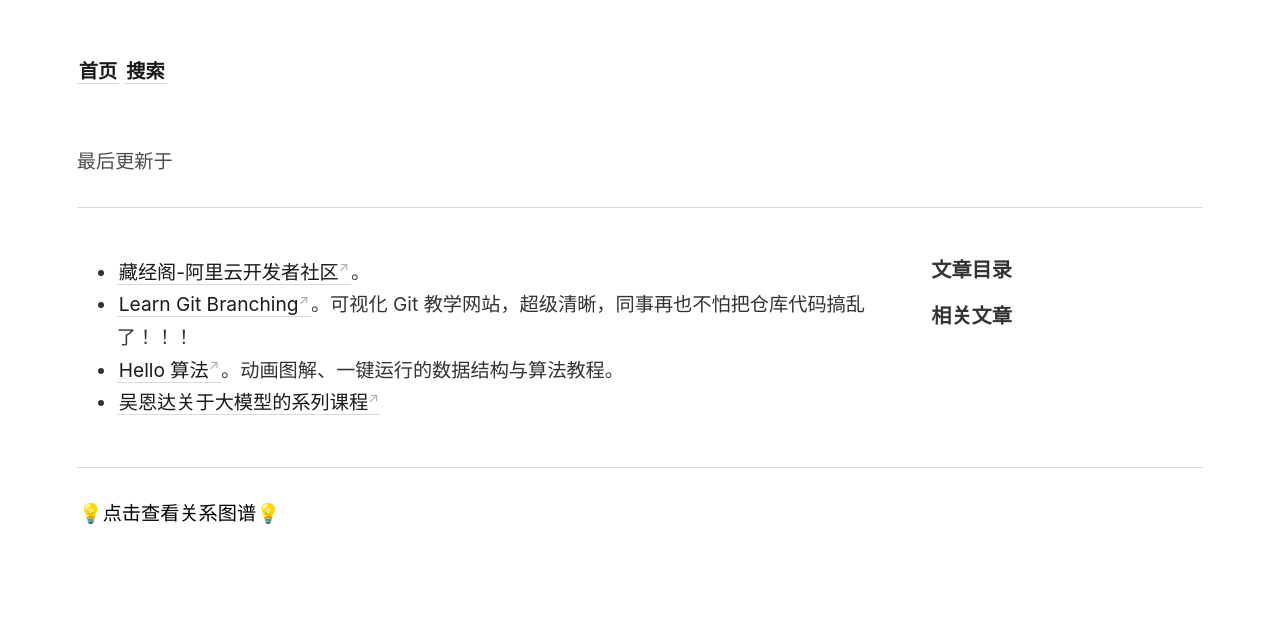
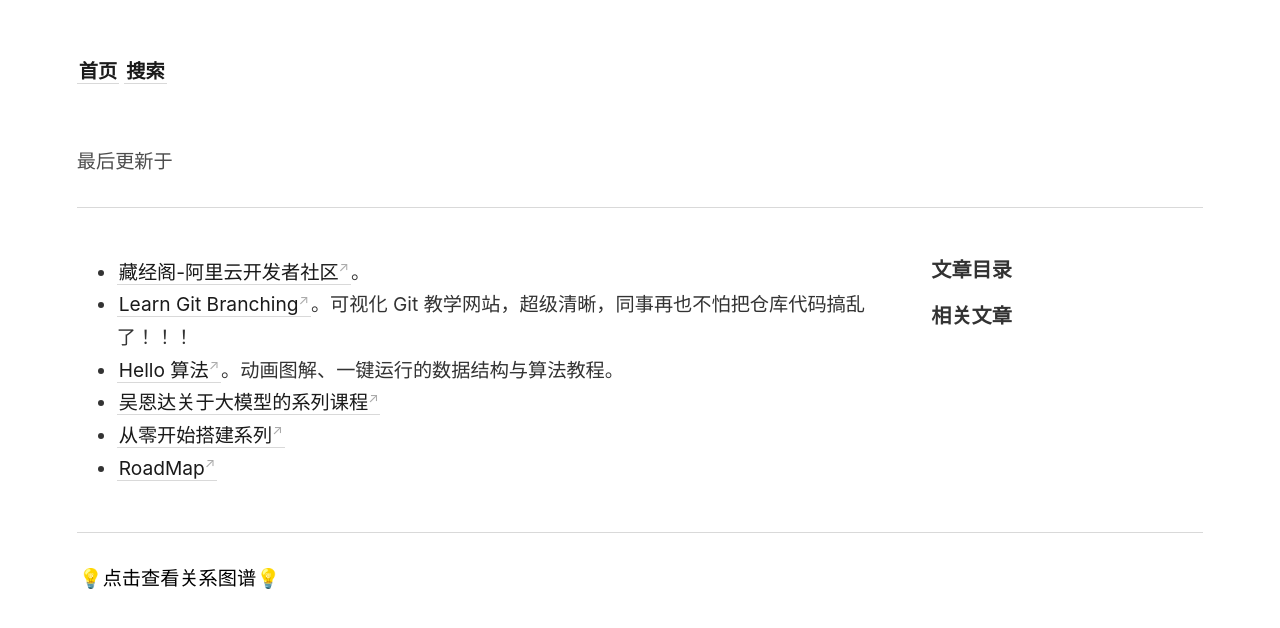
Before and after one commit to wingowen/digital-garden-jekyll, a Jekyll site: the page built from _notes/杂项/百宝袋.md, in a window 1280 px wide. Shown: the top 628 px of the page. Built offline with Jekyll 4.4.1, drawn with Linux system fonts in a browser that asks for light colours.

Commit message:
vault backup: 2024-12-09 13:30:58

```diff
--- a/_notes/杂项/百宝袋.md
+++ b/_notes/杂项/百宝袋.md
@@ -5,3 +5,5 @@
 - [Learn Git Branching](https://learngitbranching.js.org/?locale=zh_CN)。可视化 Git 教学网站，超级清晰，同事再也不怕把仓库代码搞乱了！！！
 - [Hello 算法](https://www.hello-algo.com/)。动画图解、一键运行的数据结构与算法教程。
 - [吴恩达关于大模型的系列课程](https://learn.deeplearning.ai/)
+- [从零开始搭建系列](https://github.com/codecrafters-io/build-your-own-x)
+- [RoadMap](https://roadmap.sh/)
```
Also changed, not shown: .obsidian/workspace.json.
